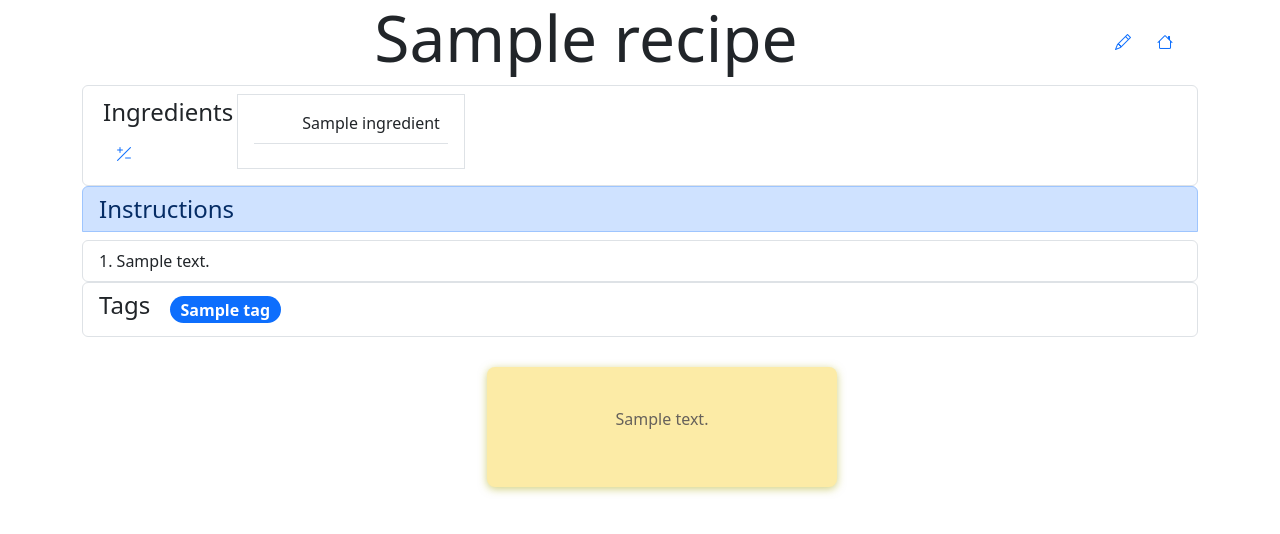
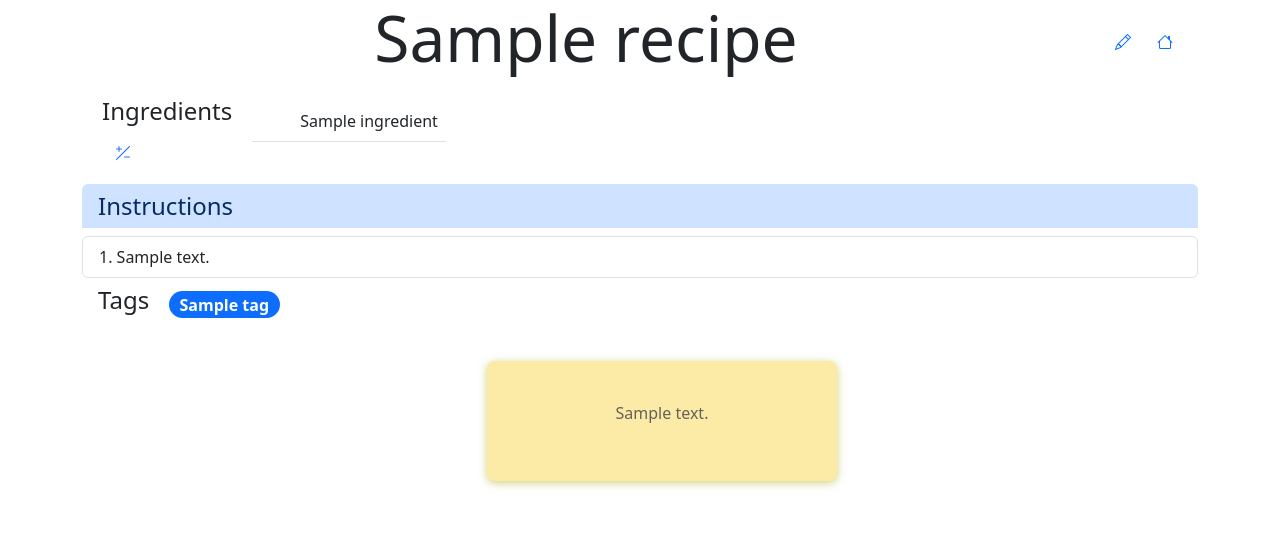
Before and after one commit to schovkla/cookbook, a Django app: template cookbook_app/templates/cookbook_app/recipe.html in a window 1280 px wide. Shown: the top 534 px of the page. Run offline with Django 4.2, Linux system fonts and the light colour scheme; tables that the repository leaves empty hold one stand-in row (values such as "Sample post"); the template is opened without the code that fills it: values that come from a table or form of the project are taken from there, most other values are stand-ins (such as "Sample title", 1, 10 or a date in 2020); parts of the project's set-up code (start-up, migrations or seed data) failed here and were passed over; some libraries are stand-ins or nearby versions.

Commit message:
Remove superfluous borders.

```diff
--- a/cookbook_app/templates/cookbook_app/ingredients.html
+++ b/cookbook_app/templates/cookbook_app/ingredients.html
@@ -1,15 +1,15 @@
 {% load i18n %}
 
 <div class="list-group">
-    <div class="list-group-item">
+    <div class="list-group-item border-0">
         <div class="list-group-item-heading float-start m-1">
             <h4>{% trans "Ingredients" %}</h4>
             <button type="button" class="btn btn-link" data-bs-toggle="modal" data-bs-target="#scalingModal"><span
                     class="bi bi-plus-slash-minus"></span></button>
 
         </div>
-        <div class="list-group-item float-start">
-            <table class="table float-start">
+        <div class="list-group-item float-start border-0">
+            <table class="table float-start ">
                 <tbody>
                 {% for ingredient in recipe.ingredients.all %}
                     <tr>
--- a/cookbook_app/templates/cookbook_app/steps.html
+++ b/cookbook_app/templates/cookbook_app/steps.html
@@ -1,7 +1,7 @@
 {% load i18n %}
 
 <div class="list-group">
-    <h4 class="list-group-item list-group-item-primary ml-1">{% trans "Instructions" %}</h4>
+    <h4 class="list-group-item list-group-item-primary ml-1 border-0">{% trans "Instructions" %}</h4>
     <ol class="list-group list-group-numbered m-0">
         {% for step in recipe.steps.all %}
             <li class="list-group-item">{{ step }}</li>
--- a/cookbook_app/templates/cookbook_app/tags.html
+++ b/cookbook_app/templates/cookbook_app/tags.html
@@ -1,7 +1,7 @@
 {% load i18n %}
 
 <div class="list-group">
-    <div class="list-group-item  d-flex align-items-center">
+    <div class="list-group-item  d-flex align-items-center border-0">
         <h4 class="list-group-item-heading float-start me-3">{% trans "Tags" %}</h4>
         {% for tag in recipe.tags.all %}
             <span class="badge rounded-pill align-middle  bg-primary fs-6 m-1">{{ tag }}</span>
```
